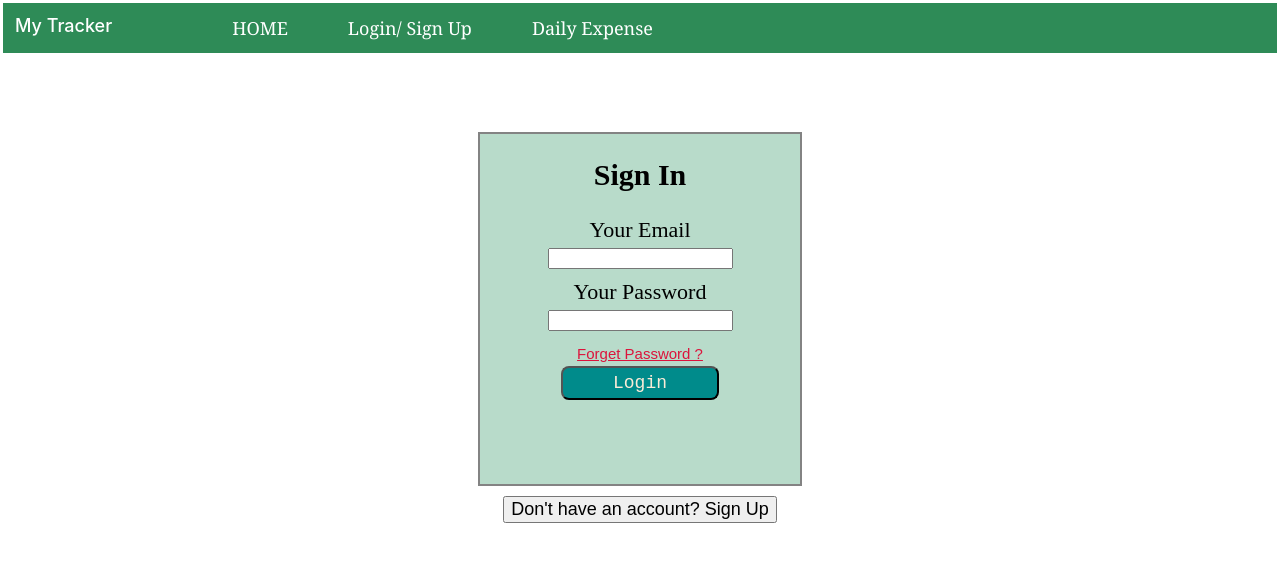
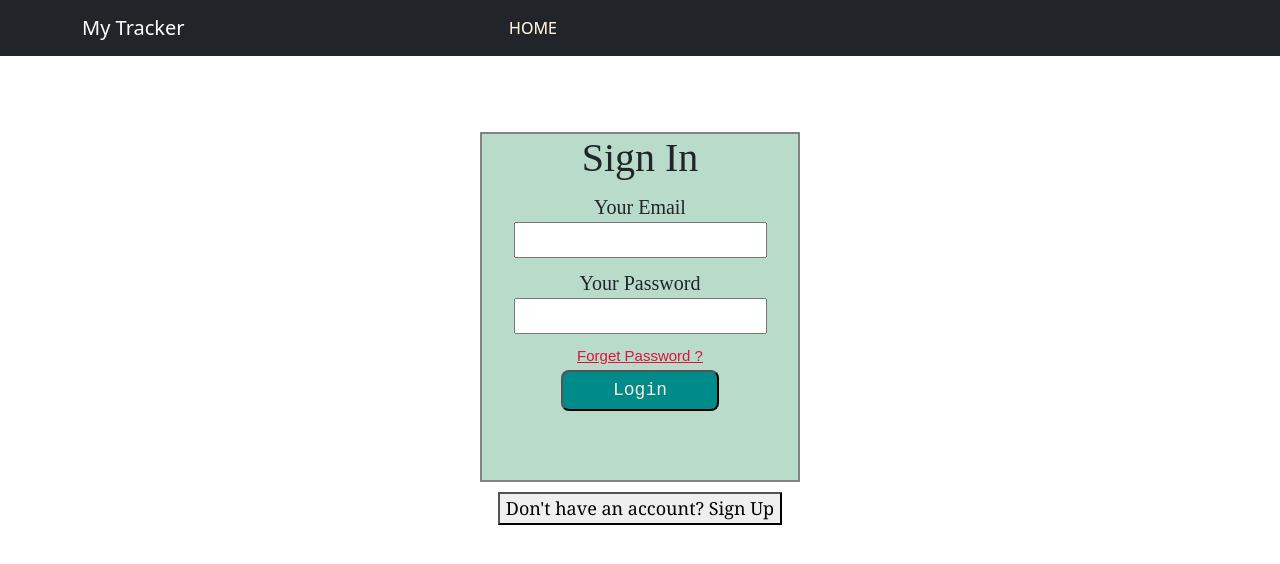
Before and after one commit to Komalone/expTracker, a React (Create React App) app: page / in a window 1280 px wide. Shown: the top 564 px of the page. Built offline with nearby package versions, Linux system fonts and the light colour scheme.

Commit message:
9th task

```diff
--- a/package.json
+++ b/package.json
@@ -6,6 +6,8 @@
     "@testing-library/jest-dom": "^5.16.5",
     "@testing-library/react": "^13.4.0",
     "@testing-library/user-event": "^13.5.0",
+    "axios": "^1.3.5",
+    "bootstrap": "^5.2.3",
     "react": "^18.2.0",
     "react-bootstrap": "^2.7.2",
     "react-dom": "^18.2.0",
--- a/src/App.js
+++ b/src/App.js
@@ -11,12 +11,10 @@ import ForgetPassword from './component/Auth File/ForgetPswd';
 function App() {
   const auth= useContext(AuthContext);
   const isLogin= auth.isLoggedIn;
-  console.log(isLogin);
+
   return (
     <Fragment>
-      <headers>
         <Header/>
-      </headers>
   <main>
         <Routes>
         <Route path='/' element={!isLogin ? <Authentication/> : <Main/>}/>
--- a/src/component/Auth File/AuthPage.js
+++ b/src/component/Auth File/AuthPage.js
@@ -26,10 +26,10 @@ const Authentication = () => {
         return alert("Password is not same")
     }
     else if(isLogin){
-        url= "https://identitytoolkit.googleapis.com/v1/accounts:signInWithPassword?key=AIzaSyDgHb63575x-JMe_nLV3p1wqHRtBRS6j28"
+        url= "https://identitytoolkit.googleapis.com/v1/accounts:signInWithPassword?key=AIzaSyDbLh47cYiIULS75nREIYr4JKrs7RQ-Bsk"
     }
     else{
-        url="https://identitytoolkit.googleapis.com/v1/accounts:signUp?key=AIzaSyDgHb63575x-JMe_nLV3p1wqHRtBRS6j28"
+        url="https://identitytoolkit.googleapis.com/v1/accounts:signUp?key=AIzaSyDbLh47cYiIULS75nREIYr4JKrs7RQ-Bsk"
     }
     fetch(url,{
         method:'POST',
@@ -51,7 +51,8 @@ const Authentication = () => {
                 console.log(resp);
                 localStorage.setItem('token', resp.idToken);
                 localStorage.setItem('email', resp.email)
-                authCtx.login();
+                authCtx.login(res.email);
+                authCtx.isLoggedIn=true;
                 navigate("/")
             })
         }else{
--- a/src/component/Auth File/ForgetPswd.js
+++ b/src/component/Auth File/ForgetPswd.js
@@ -15,7 +15,7 @@ const ForgetPassword=()=>{
     const submitHandler=(e)=>{
         e.preventDefault();
         setSend(true);
-        fetch("https://identitytoolkit.googleapis.com/v1/accounts:sendOobCode?key=AIzaSyDgHb63575x-JMe_nLV3p1wqHRtBRS6j28",{
+        fetch("https://identitytoolkit.googleapis.com/v1/accounts:sendOobCode?key=AIzaSyDbLh47cYiIULS75nREIYr4JKrs7RQ-Bsk",{
             method: "POST",
             body:JSON.stringify({
                 requestType:"PASSWORD_RESET",
--- a/src/component/Auth File/auth.css
+++ b/src/component/Auth File/auth.css
@@ -1,7 +1,6 @@
 .form{
     text-align: center;
     font-family: -webkit-body;
-    font-size: 20px;
     border: 2px solid #838383;
     max-width: 320px;
     min-height: 350px;
@@ -27,7 +26,7 @@
 .control{
     margin: 10px;
     font-family: inherit;
-    font-size: 22px;
+    font-size: 20px;
 }
 .forget input{
     font-size: 15px;
--- a/src/component/Auth File/authContext.js
+++ b/src/component/Auth File/authContext.js
@@ -21,7 +21,7 @@ export const AuthContextProvider=(props)=>{
         localStorage.removeItem('token');
         localStorage.removeItem('email');
     }
-    const loginHandler=()=>{
+    const loginHandler=(token, userEmail)=>{
         setToken(token);
         setEmail(userEmail);
     }
--- /dev/null
+++ b/src/component/Pages/DailyExp.css
@@ -0,0 +1,16 @@
+fieldset{
+    margin: auto;
+    font-size: 20px;
+    border: 1px solid seagreen;
+    max-width: 400px;
+    padding: 10px;
+}
+fieldset h4{
+    text-align: center;
+    text-decoration: underline saddlebrown;
+}
+.table{
+    max-width: 750px;
+    margin: auto;
+    padding: 10px;
+}
--- /dev/null
+++ b/src/component/Pages/DailyExpense.js
@@ -0,0 +1,105 @@
+import { Button, Form , Table} from 'react-bootstrap';
+import './DailyExp.css';
+import {useEffect, useRef, useState} from 'react';
+import axios from 'axios';
+
+const DailyExpense=()=>{
+    const [expenses, setExpense]= useState([]);
+    const amountRef=useRef();
+    const descriptionRef=useRef();
+    const categoryRef= useRef();
+    const [getExp, setGetExp]=useState([])
+
+    let url="https://expensetracker-3cbe3-default-rtdb.firebaseio.com/"
+    const LoginEmail= localStorage.getItem('email').replace(/[@.]/g, "");
+
+    const formSubmit=(e)=>{
+        e.preventDefault();
+
+        const exp={
+            amount: amountRef.current.value,
+            descp: descriptionRef.current.value,
+            cate: categoryRef.current.value
+        };
+
+        axios.post(`${url}${LoginEmail}.json`, exp)
+        .then((res)=>{
+            console.log(res);
+            setExpense([...expenses, exp])
+        })
+        .catch((err)=>{
+            console.log(err);
+        })
+
+        amountRef.current.value="";
+        descriptionRef.current.value="";
+        categoryRef.current.value="";
+    };
+
+    useEffect(() =>{
+        axios.get(`${url}${LoginEmail}.json`)
+        .then((res)=>{
+            if(res.data){
+                setGetExp(res.data);
+            }
+        })
+    },[getExp,url,LoginEmail])
+
+   return (
+    <>
+    <fieldset>
+    <h4> Daily Expense Tracker</h4>
+    <Form className='container' onSubmit={formSubmit}>
+        <Form.Group controlId='amount' className='amount'>
+            <Form.Label>Amount :</Form.Label>
+            <Form.Control type='number' placeholder='Amount in Rs' ref={amountRef} required />
+        </Form.Group>
+        <Form.Group className='descp' controlId='description'>
+            <Form.Label>Short Description:</Form.Label>
+            <Form.Control type='text' ref={descriptionRef} required/>
+        </Form.Group>
+        <Form.Group className='cato' controlId='category'>
+            <Form.Label>Choose Category:</Form.Label>
+            <Form.Control as='select' name='category' ref={categoryRef} required>
+                <option value="">-- Select --</option>
+                <option >Food</option>
+                <option >Petrol</option>
+                <option >Shopping</option>
+                <option >Rent</option>
+
+            </Form.Control>
+        </Form.Group>
+        <div>
+            <Button variant='success' type='submit'> Add Expense</Button>
+            <Button variant='secondary'>Edit Expense</Button>
+        </div>
+    </Form>
+    </fieldset>
+    <div className="table">
+        <h3>Expense List</h3>
+        <Table striped bordered hover>
+        <thead><tr>
+            <th>#</th>
+            <th>Category</th>
+            <th>Description</th>
+            <th>Amount</th>
+            <th>Delete</th>
+            <th>Edit</th>
+        </tr></thead>
+        <tbody>
+            {Object.keys(getExp).map((key,index)=> (
+                <tr key={key}>
+                    <td>{index + 1}</td>
+                    <td>{getExp[key].cate}</td>
+                    <td>{getExp[key].descp}</td>
+                    <td>{getExp[key].amount}</td>
+                </tr>
+            ))}
+        </tbody>
+        </Table>
+    </div>
+    </>
+   );
+}
+
+export default DailyExpense;
--- a/src/component/Pages/Header.js
+++ b/src/component/Pages/Header.js
@@ -1,19 +1,18 @@
-import { NavLink } from "react-router-dom";
+
 import "./main.css";
-import { Navbar, Nav  } from 'react-bootstrap';
+import { Navbar, Nav, Container  } from 'react-bootstrap';
 const Header=()=>{
+
     return (
-        <Navbar bg='light' expand="sm">
-            <div className="nav">
-            <Navbar.Brand>My Tracker</Navbar.Brand>
-            <Navbar.Collapse id="basic">
-                <Nav><ul>
-                    <li><NavLink to="/">HOME</NavLink></li>
-                    <li><NavLink to="/">Login/ Sign Up</NavLink></li>
-                    <li><NavLink to="/">Daily Expense</NavLink></li>
-                    </ul></Nav>
-            </Navbar.Collapse>
-            </div>
+        <Navbar bg='dark' variant="dark" expand="lg">
+            <Container>
+            <Navbar.Brand href="/">My Tracker</Navbar.Brand>
+                <Nav className="header">
+                    <Nav.Link to="/">HOME</Nav.Link>
+                    <Nav.Link to="/"></Nav.Link>
+                    <Nav.Link to="/"></Nav.Link>
+                    </Nav>
+            </Container>
         </Navbar>
     );
 }
--- a/src/component/Pages/Main.js
+++ b/src/component/Pages/Main.js
@@ -5,11 +5,11 @@ import { Fragment,
 import { Link } from "react-router-dom";
 import './main.css'
 import AuthContext from "../Auth File/authContext";
+import DailyExpense from "./DailyExpense";
 
 const Main=()=>{
      const authCtx= useContext(AuthContext);
-     const [log,setLog]=useState(true);
-     console.log(log)
+     const [log,setLog]=useState(false);
 
     const logoutHandler=()=>{
         //setLog(false);
@@ -20,19 +20,21 @@ const Main=()=>{
     const verifyHandler=(e)=>{
         e.preventDefault();
 
-        fetch("https://identitytoolkit.googleapis.com/v1/accounts:sendOobCode?key=AIzaSyDgHb63575x-JMe_nLV3p1wqHRtBRS6j28",{
+        fetch("https://identitytoolkit.googleapis.com/v1/accounts:sendOobCode?key=AIzaSyDbLh47cYiIULS75nREIYr4JKrs7RQ-Bsk",{
             method:'POST',
             body:JSON.stringify({
                 requestType: "VERIFY_EMAIL",
                 idToken:localStorage.getItem('token')
             }),
             headers:{'Content-Type': 'application/json'}
-        }).then((res)=>{
+        })
+        .then((res)=>{
             const data=res.json();
             data.then((resp)=>{
                 console.log(resp);
             })
-        }).catch(err => console.log('error', err))
+        })
+        .catch(err => console.log('error', err))
 
     }
 
@@ -40,13 +42,16 @@ const Main=()=>{
     return (
         <Fragment>
         <div className="main">
-        <div>Welcome to expense Tracker</div>
+        <h3>Welcome to expense Tracker</h3>
         <div className="right">Complete your Profile
         <Link to="/completeprofile"> Complete Now </Link></div>
         </div>
         <div className="mainBtn">
-             <button className="verifyBtn" onClick={logoutHandler} >Logout</button><br/>
+            {!log && <button className="verifyBtn" onClick={logoutHandler} >Logout</button>}<br/>
             <button className="verifyBtn" onClick={verifyHandler}> Verify Email </button>
+        </div>
+        <div>
+            <DailyExpense/>
         </div>
         </Fragment>
     );
--- a/src/component/Pages/main.css
+++ b/src/component/Pages/main.css
@@ -1,26 +1,12 @@
 section{
     font-family: Georgia, 'Times New Roman', Times, serif;
 }
-.nav{
-    border: 0.2rem solid white;
-    display: flex;
-    font-size: 18px;
-    background: seagreen;
-    padding: 12px;
-    font-weight: 500;
-    color: white;
+.main h3{
+    font-style: italic;
 }
-#basic ul{
-    padding: 1px 90px;
-    list-style-type: none;
-    display: flex;
-    margin: 0cm;
-}
-#basic li a{
-    margin: 1px 30px;
-    color: white;
-    text-decoration: none;
-    font-family: Cambria, Cochin, Georgia, Times, 'Times New Roman', serif;
+.header{
+    display: contents;
+    text-shadow: 0 0 wheat;
 }
 .main{
     display: flex;
@@ -70,11 +56,12 @@ section{
 .verifyBtn{
     margin: 4px;
     font-size: 15px;
-    padding: 1px 30px;
+    padding: 1px 20px;
+    border-radius: 10px;
 }
 .mainBtn{
-    display: inline-table;
+    display: flex;
+    flex-direction: row-reverse;
     margin: 0px 30px;
-    position: absolute;
-    right: 0px;
+
 }
--- a/src/index.js
+++ b/src/index.js
@@ -1,6 +1,8 @@
 import React from 'react';
 import ReactDOM from 'react-dom/client';
 import './index.css';
+import "../node_modules/react-bootstrap/dist/react-bootstrap";
+import "../node_modules/bootstrap/dist/css/bootstrap.css";
 import App from './App';
 import {AuthContextProvider} from './component/Auth File/authContext';
 import {BrowserRouter} from 'react-router-dom';
```
Also changed, not shown: 1 other file (tests, documents, lock files or other folders).
